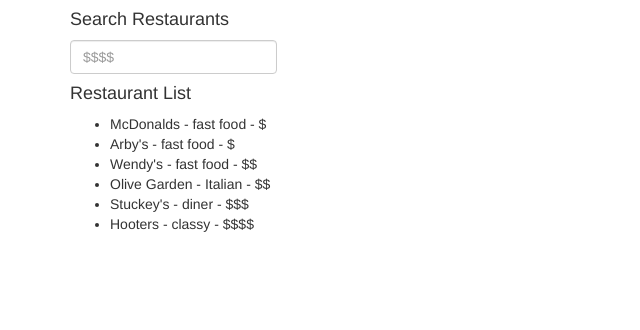
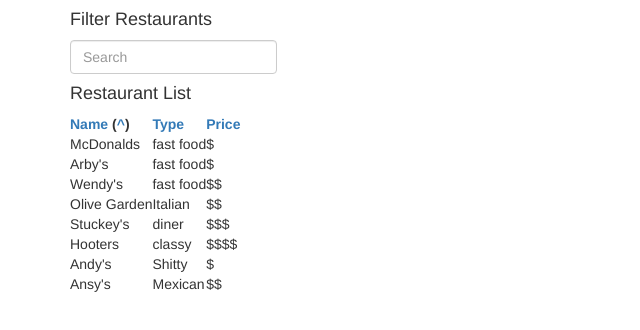
Before and after one commit to Yarbles/best_restaurant, a plain HTML site: page index.html in a window 1280 px wide. Shown: the whole page, without its empty margins (0-640 px from the left). Drawn offline with Linux system fonts and the light colour scheme.

Commit message:
Add organizational functionality to the list of restaurants.

```diff
--- a/index.html
+++ b/index.html
@@ -11,16 +11,31 @@
         <div class="container" ng-controller="RestaurantsCtrl">
             <div class="row">
                 <div class="col-md-12">
-                    <h4>Search Restaurants</h4>
+                    <h4>Filter Restaurants</h4>
                     <form class="form-inline" role="form">
                         <div class="form-group">
-                            <input ng-model="query" type="text" class="form-control" placeholder="$$$$">
+                            <input ng-model="query" type="text" class="form-control" placeholder="Search">
                         </div>
                     </form>
                 </div>
             </div>
 
-            <div class="row">
+            <table class="flexible-restaurant-list">
+                <h4>Restaurant List</h4>
+                <tr>
+                    <th><a href="" ng-click="predicate = 'name'; reverse=false">Name</a>
+                        (<a href="" ng-click="predicate = '-name'; reverse=false">^</a>)</th>
+                    <th><a href="" ng-click="predicate = 'type'; reverse=!reverse">Type</a></th>
+                    <th><a href="" ng-click="predicate = 'price'; reverse=!reverse">Price</a></th>
+                </tr>
+                <tr ng-repeat="item in filtered = (restaurants | filter:query) | orderBy:predicate:reverse">
+                    <td>{{ item.name }}</td>
+                    <td>{{ item.type }}</td>
+                    <td>{{ item.price }}</td>
+                </tr>
+            </table>
+
+            <!-- <div class="row">
                 <div class="col-md-12">
                     <h4>Restaurant List</h4>
                     <ul>
@@ -31,13 +46,7 @@
                         </li>
                     </ul>
                 </div>
-                <!-- <div class='col-md-4'>
-                    <h2>New Restaurant</h2>
-                    <form ng-submit='addRestaurant()' class='form-inline' form='form'>
-
-                    </form>
-                </div> -->
-            </div>
+            </div> -->
         </div>
     </body>
 </html>
--- a/js/RestaurantsController.js
+++ b/js/RestaurantsController.js
@@ -5,6 +5,8 @@ bestRestaurants.controller('RestaurantsCtrl', function RestaurantsCtrl($scope) {
         { name: "Wendy's", type: "fast food", price: "$$" },
         { name: "Olive Garden", type: "Italian", price: "$$" },
         { name: "Stuckey's", type: "diner", price: "$$$" },
-        { name: "Hooters", type: "classy", price: "$$$$" }
+        { name: "Hooters", type: "classy", price: "$$$$" },
+        { name: "Andy's", type: "Shitty", price: "$" },
+        { name: "Ansy's", type: "Mexican", price: "$$" }
     ]
 });
```
